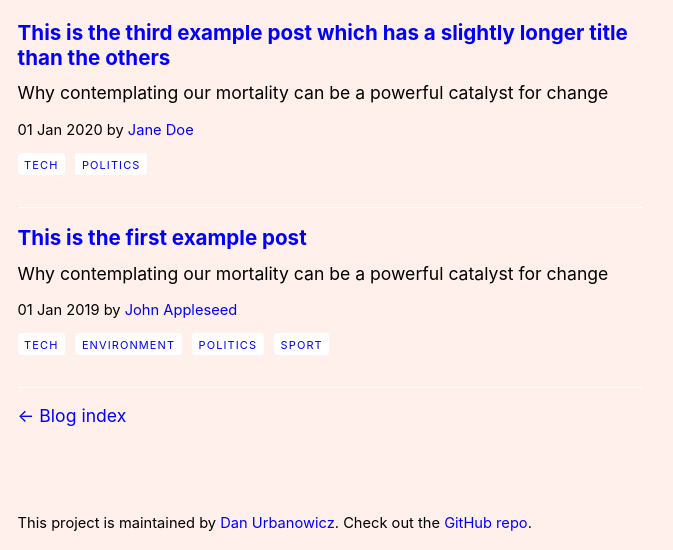
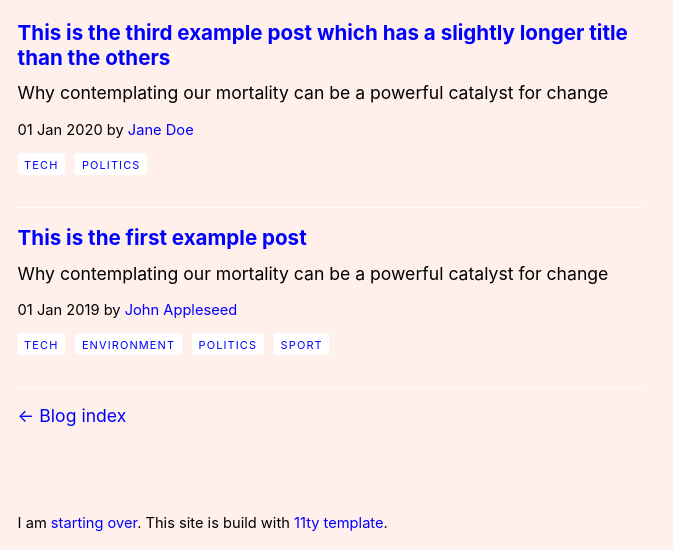
Before and after one commit to bosslee/This-is-Bosslee, an Eleventy site: page tags.njk in a window 1280 px wide. Shown: the part 250-800 px from the top of the page, without its empty margins (0-673 px from the left). Built offline with nearby package versions, Linux system fonts and the light colour scheme; Eleventy itself is replaced by a stand-in of ours; files that its build step writes are made by us from their sources; what eleventy-plugin-youtube-embed would draw is missing.

Commit message:
change footer

```diff
--- a/_includes/components/footer.njk
+++ b/_includes/components/footer.njk
@@ -1,6 +1,5 @@
 <footer>
   <small>
-    This project is maintained by <a href="https://www.danurbanowicz.com">Dan Urbanowicz</a>.
-    Check out the <a href="{{ pkg.repository.url }}">GitHub repo</a>.
+    I am <a href="">starting over</a>. This site is build with <a href="{{ pkg.repository.url }}">11ty template</a>.
   </small>
 </footer>
```
